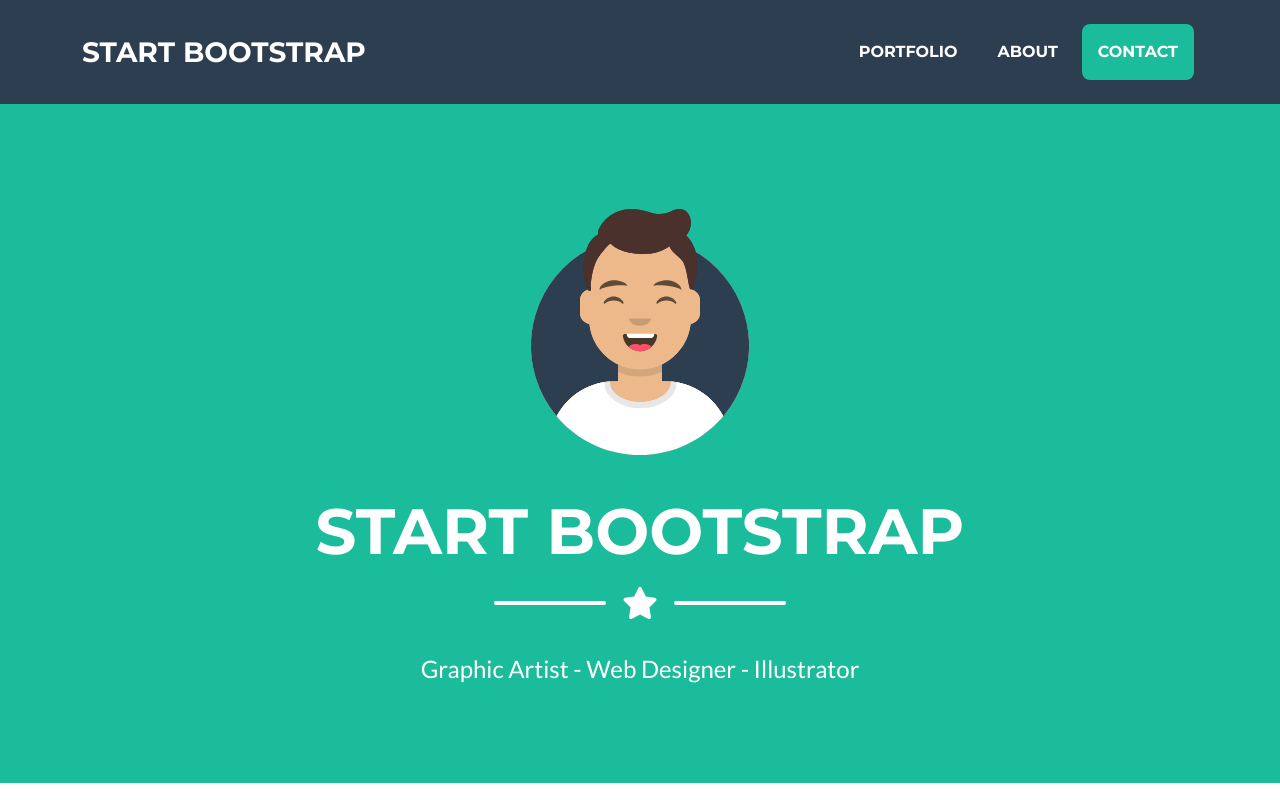
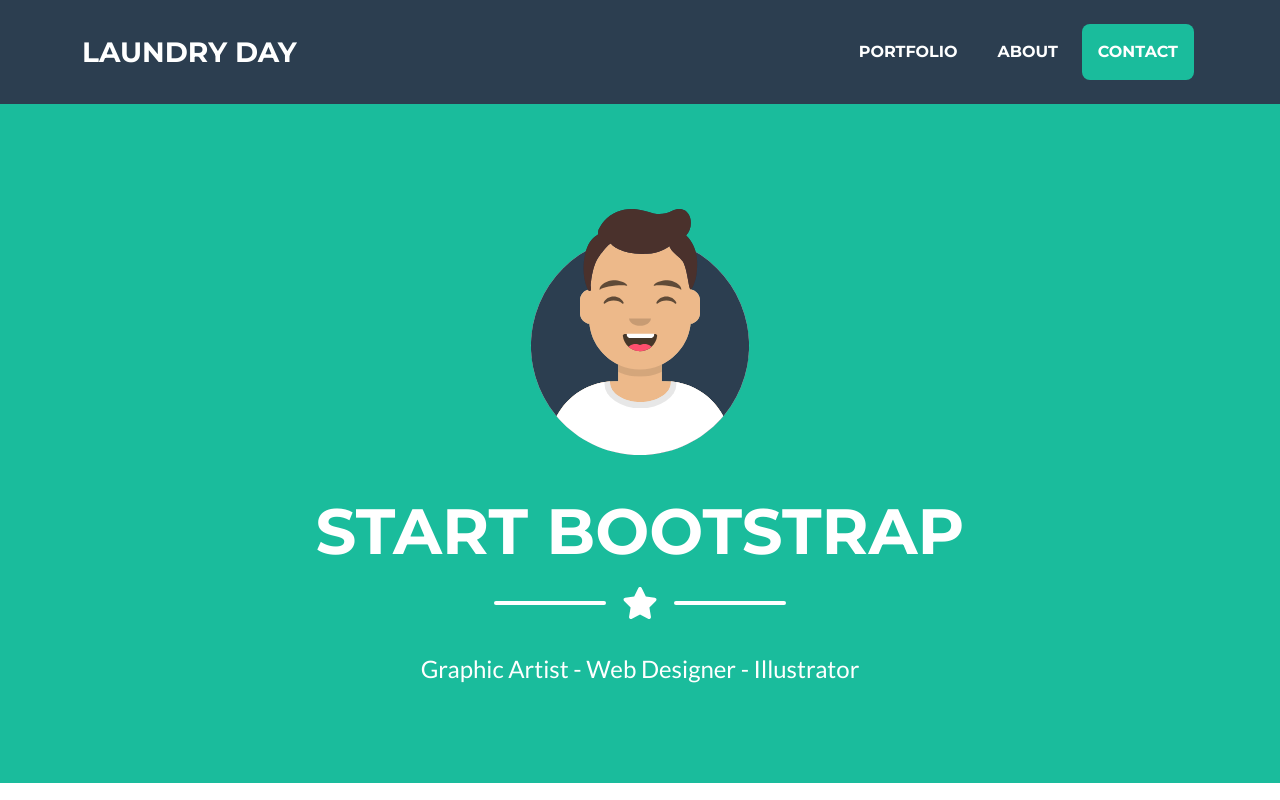
Before and after one commit to Kim-Hyung-Do/example, a plain HTML site: page index.html in a window 1280 px wide. Shown: the top 800 px of the page. Drawn offline with nearby package versions, Linux system fonts and the light colour scheme.

Commit message:
FIX change to Laundry Day

```diff
--- a/index.html
+++ b/index.html
@@ -20,7 +20,7 @@
         <!-- Navigation-->
         <nav class="navbar navbar-expand-lg bg-secondary text-uppercase fixed-top" id="mainNav">
             <div class="container">
-                <a class="navbar-brand" href="#page-top">Start Bootstrap</a>
+                <a class="navbar-brand" href="#page-top">Laundry Day</a>
                 <button class="navbar-toggler text-uppercase font-weight-bold bg-primary text-white rounded" type="button" data-bs-toggle="collapse" data-bs-target="#navbarResponsive" aria-controls="navbarResponsive" aria-expanded="false" aria-label="Toggle navigation">
                     Menu
                     <i class="fas fa-bars"></i>
```
